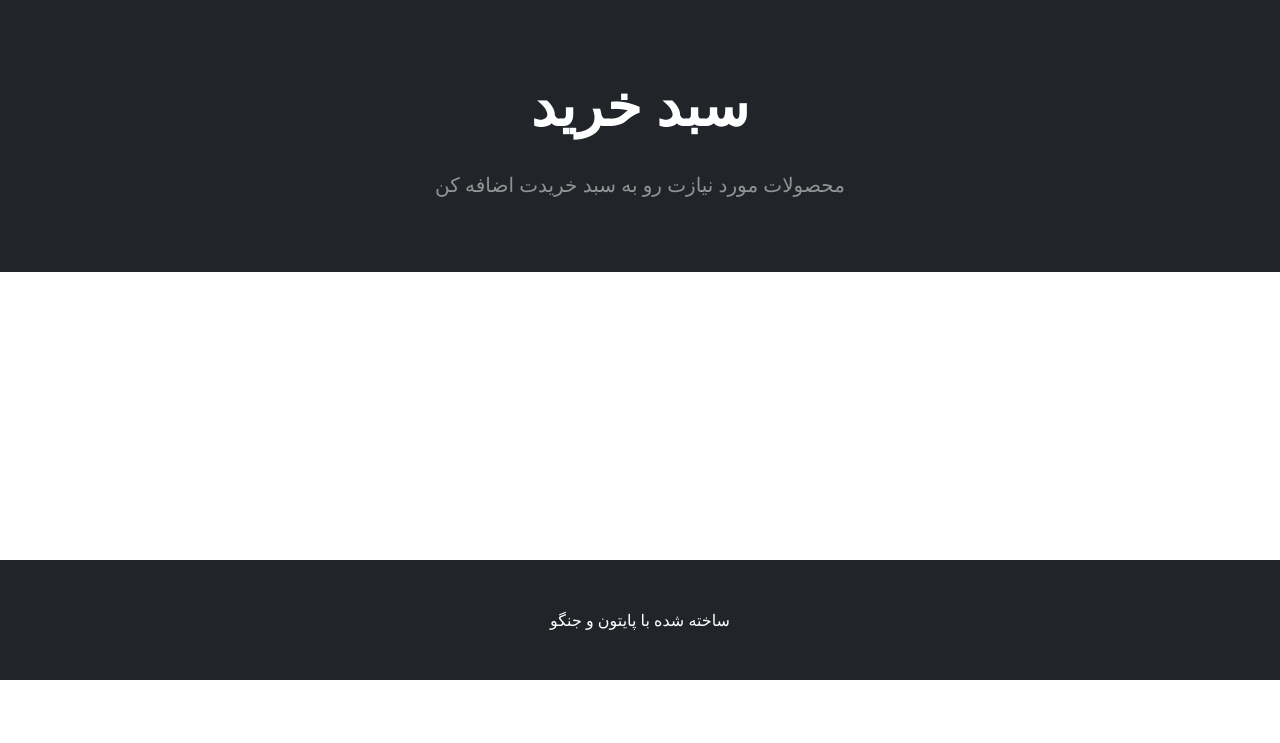
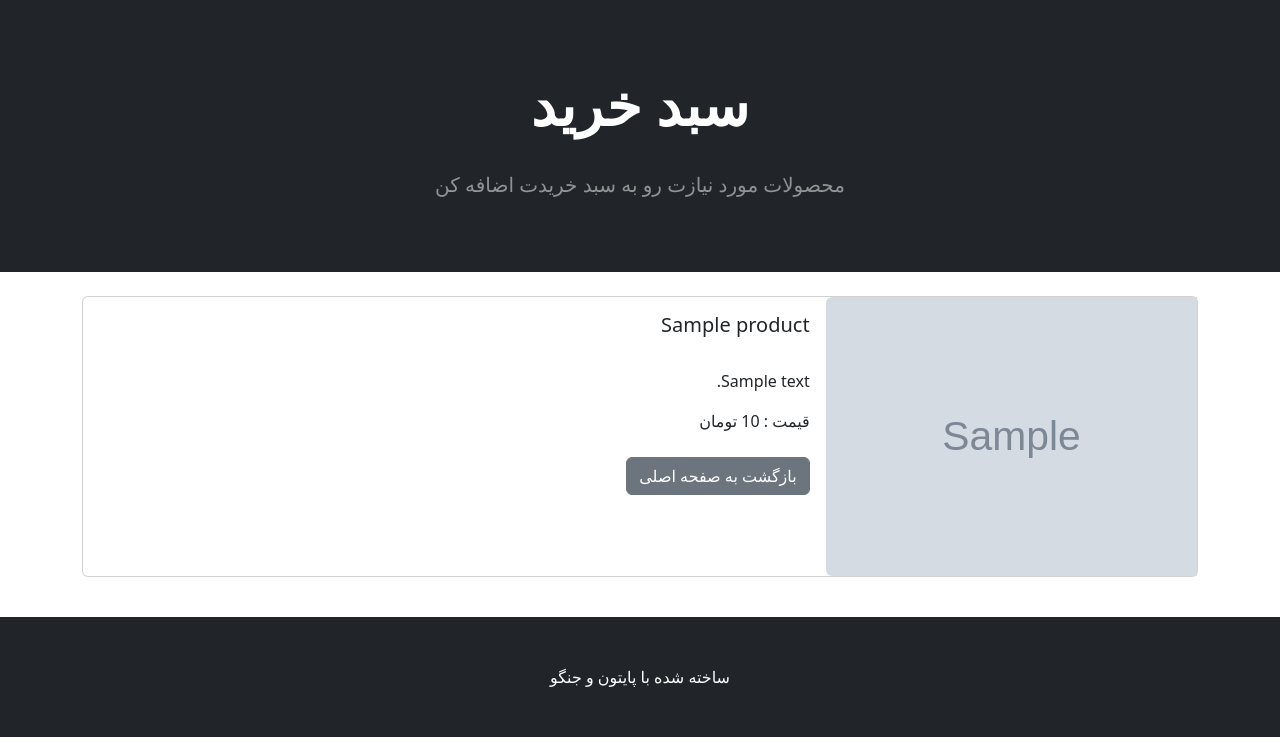
Before and after one commit to SamaneKhademi/Django-Ecommerce, a Django app: template cart/templates/cart_summary.html in a window 1280 px wide. Shown: the part 57-800 px from the top of the page. Run offline with Django 5.2, Linux system fonts and the light colour scheme; the template is opened without the code that fills it: most values are stand-ins (such as "Sample title", 1, 10 or a date in 2020); grey boxes marked "Sample" are stand-in pictures; some libraries are stand-ins or nearby versions.

Commit message:
Update shopping cart summary page

```diff
--- a/cart/cart.py
+++ b/cart/cart.py
@@ -1,4 +1,5 @@
 from django.contrib.sites import requests
+from store.models import Product
 
 
 class Cart():
@@ -28,3 +29,10 @@ class Cart():
 
     def __len__(self):
         return len(self.cart)
+
+    def get_prods(self):
+        # Get ids from cart
+        product_ids = self.cart.keys()
+        # Use ids to lookup products in database model
+        products = Product.objects.filter(id__in=product_ids)
+        return products
--- a/cart/templates/cart_summary.html
+++ b/cart/templates/cart_summary.html
@@ -12,5 +12,44 @@
         </div>
     </div>
 </header>
+    <br>
+    <div class="container">
+    {% if cart_products %}
+        {% for product in cart_products %}
+            <div class="card mb-3">
+                <div class="row g-0">
+                    <div class="col-md-4">
+                        <img src="{{ product.image.url }}" class="img-fluid rounded-start" alt="...">
+                    </div>
+                    <div class="col-md-8">
+                        <div class="card-body">
+                            <h5 class="card-title">{{ product.name }}</h5>
+                            <br>
+                            <p class="card-text">{{ product.description }}</p>
+
+                    {% if product.is_sale %}
+                            <div class="badge bg-danger text-light position-absolute" style="top: 0.5rem; right: 0.5rem">تخفیف ویژه</div>
+                        <!-- Product price-->
+                            <strike class="text-secondary">قیمت : {{ product.price | intcomma }} تومان</strike>
+                            <br>
+                        قیمت : {{ product.sale_price | intcomma }} تومان
+                    {% else %}
+                        قیمت : {{ product.price | intcomma }} تومان
+                    {% endif %}
+                <br><br>
+                            <a href="{% url 'home' %}" class="btn btn-secondary">بازگشت به صفحه اصلی</a>
+
+                        </div>
+                    </div>
+                </div>
+            </div>
+            <br>
+        {% endfor %}
+    {% else %}
+    سبد خرید شما خالی است!
     <br><br><br><br><br><br><br><br><br><br><br><br>
+    {% endif %}
+    </div>
+
+
 {% endblock %}
--- a/cart/views.py
+++ b/cart/views.py
@@ -4,7 +4,10 @@ from store.models import Product
 from django.http import JsonResponse
 
 def cart_summary(request):
-    return render(request, 'cart_summary.html', {})
+    # Get the cart
+    cart = Cart(request)
+    cart_products = cart.get_prods
+    return render(request, 'cart_summary.html', {'cart_products': cart_products})
 
 def cart_add(request):
     #  Get the cart
```
Also changed, not shown: db.sqlite3. Lines whose indentation alone changed are shown as unchanged.
